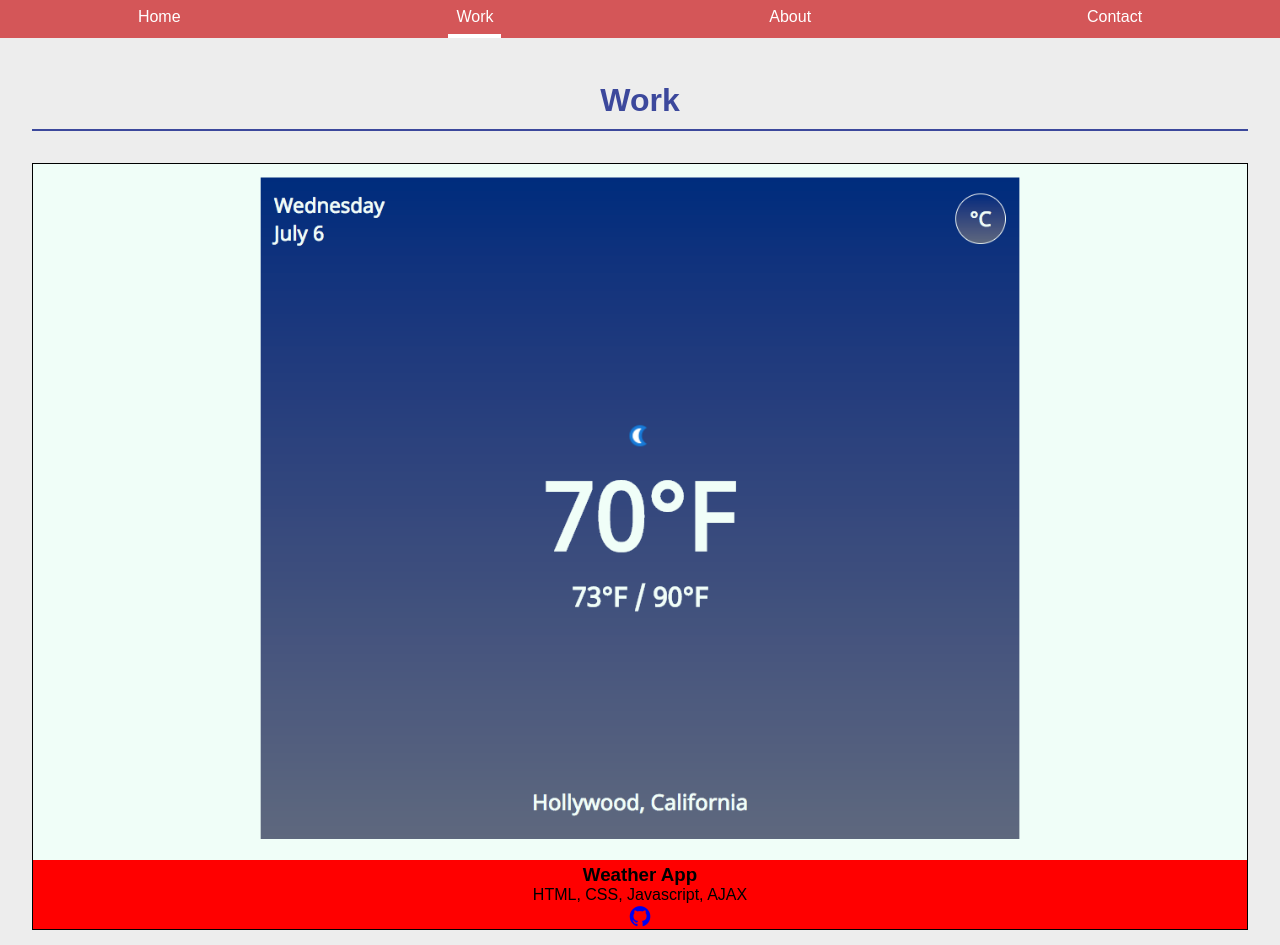
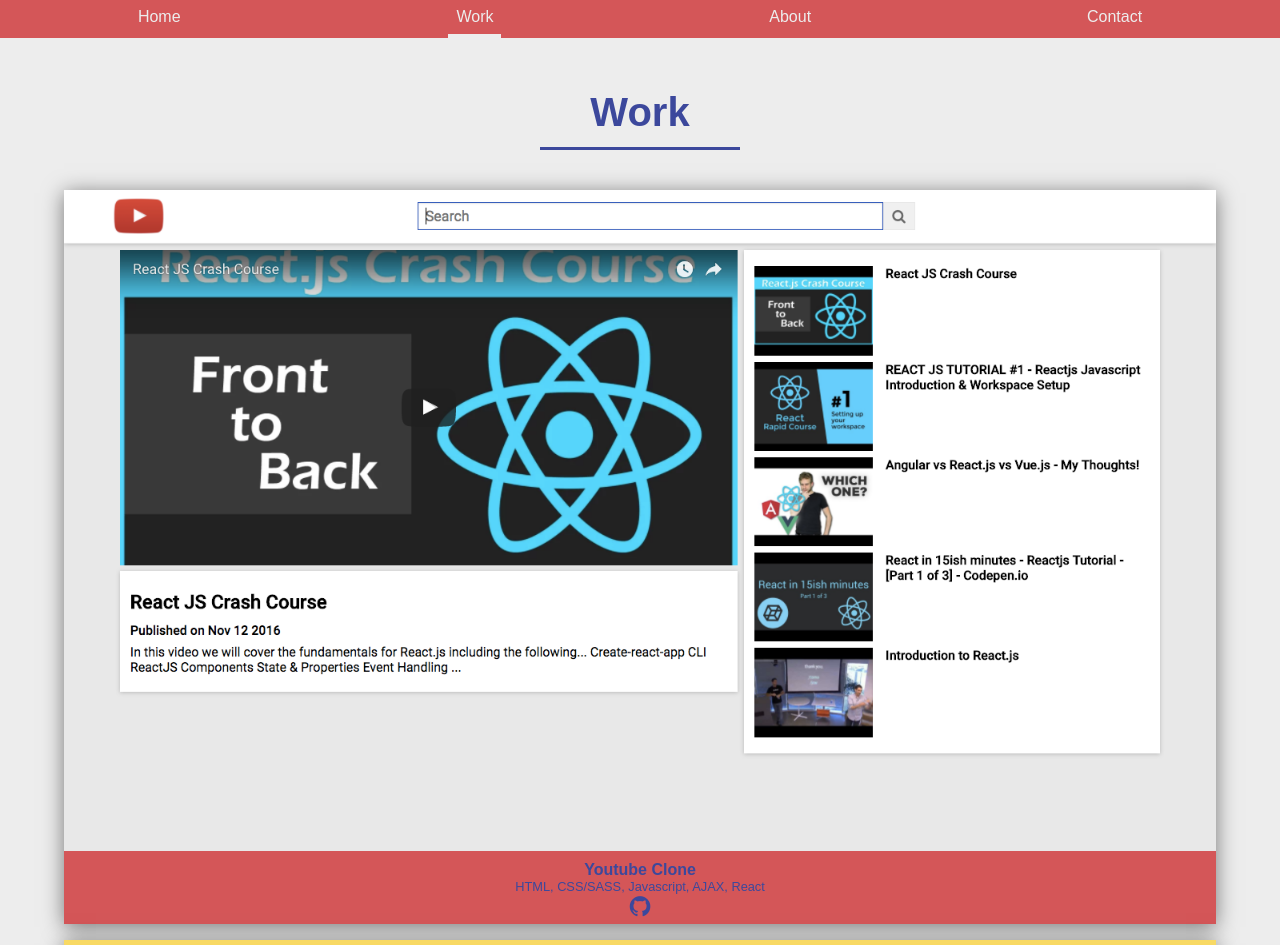
Before and after one commit to bd2187/portfolio, a React app: page /work in a window 1280 px wide. Shown: the top 945 px of the page. Built offline with nearby package versions, Linux system fonts and the light colour scheme.

Commit message:
Add default styling to Work page

```diff
--- a/app/components/About.js
+++ b/app/components/About.js
@@ -4,10 +4,10 @@
 function About() {
   return (
     <div className="about content">
-      <h1 className="category-title">About</h1>
+      <h1 className="category-title">About Me</h1>
       <img className='profile-photo' src={profilePic} alt="Profile Photo"/>
       <p className="about-me">
-      {"Lorem Ipsum is simply dummy text of the printing and typesetting industry. Lorem Ipsum has been the industry's standard dummy text ever since the 1500s, when an unknown printer took a galley of type and scrambled it to make a type specimen book. It has survived not only five centuries, but also the leap into electronic typesetting, remaining essentially unchanged. It was popularised in the 1960s with the release of Letraset sheets containing Lorem Ipsum passages, and more recently with desktop publishing software like Aldus PageMaker including versions of Lorem Ipsum."}
+      {"Lorem Ipsum is simply dummy text of the printing and typesetting industry. Lorem Ipsum has been the industry's standard dummy text ever since the 1500s, when an unknown printer took a galley of type and scrambled it to make a type specimen book. It has survived not only five centuries, but also the leap into electronic typesetting, remaining essentially unchanged."}
       </p>
     </div>
   );
--- a/app/components/Project.js
+++ b/app/components/Project.js
@@ -1,8 +1,8 @@
 import React, {Component} from 'react';
+import { Link } from 'react-router-dom';
 import PropTypes from 'prop-types';
 
 function parseTech(tech, index, array) {
-  console.log(tech, index, array);
   if (index === 0) {
     return `${tech}, `;
   }
@@ -18,11 +18,16 @@
   return (
     <li>
       <div className="thumbnail-box">
-        <a href={link} target="_blank">
+        <Link
+          to={link}
+          target="_blank"
+          className="project-link"
+        >
           <img
             className="thumbnail"
-            src={require(`../assets/${thumbnail}`)}/>
-        </a>
+            src={require(`../assets/${thumbnail}`)}
+            alt={`Thumbnail for ${title} project`}/>
+        </Link>
       </div>
       <div className="project-info-box">
         <h3>{title}</h3>
--- a/app/data.js
+++ b/app/data.js
@@ -2,11 +2,11 @@
 
 var projects = [
   {
-    title: 'Weather App',
-    thumbnail: 'weather_app.png',
-    tech: ['HTML', 'CSS', 'Javascript', 'AJAX'],
-    link: 'https://bd2187.github.io/Local-Weather-App/',
-    github: 'https://github.com/bd2187/Local-Weather-App'
+    title: 'Youtube Clone',
+    thumbnail: 'youtube.png',
+    tech: ['HTML', 'CSS/SASS', 'Javascript', 'AJAX', 'React'],
+    link: 'https://react-tube-3e7aa.firebaseapp.com',
+    github: 'https://github.com/bd2187/react-tube'
   },
   {
     title: 'Twitch TV',
@@ -37,11 +37,11 @@
     github: 'https://github.com/bd2187/github-battle'
   },
   {
-    title: 'Youtube Clone',
-    thumbnail: 'youtube.png',
-    tech: ['HTML', 'CSS/SASS', 'Javascript', 'AJAX', 'React'],
-    link: 'https://react-tube-3e7aa.firebaseapp.com',
-    github: 'https://github.com/bd2187/react-tube'
+    title: 'Weather App',
+    thumbnail: 'weather_app.png',
+    tech: ['HTML', 'CSS', 'Javascript', 'AJAX'],
+    link: 'https://bd2187.github.io/Local-Weather-App/',
+    github: 'https://github.com/bd2187/Local-Weather-App'
   }
 ];
 
--- a/app/styles/scss/main.scss
+++ b/app/styles/scss/main.scss
@@ -8,18 +8,21 @@
 
 
 .container {
-  // background: #fff;
   background: $offWhite;
-  // width: 95%;
   margin: 0 auto;
 }
 
 .category-title {
+  width: 5em;
+  max-width: 210px;
+  margin: 1em auto;
+  padding-bottom: .3em;
+
+  border-bottom: 3px solid $blue;
+
   text-align: center;
-  margin: 1em 0;
-  padding-bottom: .3em;
-  border-bottom: 2px solid $blue;
   color: $blue;
+  font-size: 2.5em;
 }
 
 .nav-bar {
@@ -37,16 +40,16 @@
     a {
       display: inline-block;
       padding: .5em;
-      color: #fff;
+      color: $offWhite;
       transition: color $transitionTime;
       &:hover {
-        color: darken(#fff, 18%);
+        color: $blue;
       }
     } // end a
   }
 
   .active {
-    border-bottom: 4px solid white;
+    border-bottom: 4px solid $offWhite;
   }
 }
 
@@ -67,26 +70,59 @@
 }
 
 .project-list {
+  li, a { color: $blue; }
   li {
-    background: red;
-    border: 1px solid black;
+    background: $lightRed;
     margin-bottom: 1em;
     text-align: center;
+    line-height: 1.2;
+
+    h3 { font-size: 1em; }
+    p { font-size: .8em; }
+
+    box-shadow: 0px 3px 20px rgba(0,0,0,0.5);
+
+    transition: box-shadow $transitionTime;
+
+    &:hover {
+      box-shadow: 0px 3px 30px rgba(0,0,0,0.7);
+    }
   }
+
   .thumbnail {
     width: 100%;
   }
+
+  .project-info-box {
+    padding: .3em 0;
+  }
+
   .fa-github {
     font-size: 1.5em;
+    transition: color $transitionTime;
+    &:hover {
+      color: lighten($blue, 15%);
+    }
   }
 }
 
-.profile-photo {
-  width: 50%;
-  border-radius: 50%;
-  display: block;
-  margin: 0 auto;
+.about {
+  // background: green;
+  .profile-photo {
+    width: 40%;
+    border-radius: 50%;
+    display: block;
+    margin: 1em auto;
+  }
+
+  .about-me {
+    text-align: center;
+    line-height: 1.5;
+    font-size: 1.112em;
+    color: $blue;
+  }
 }
+
 
 .contact {
   display: flex;
@@ -97,7 +133,7 @@
     display: flex;
     justify-content: space-around;
     a {
-      font-size: 3.12em;
+      font-size: 3em;
       color: $lightRed;
       background: $blue;
       display: inline-block;
@@ -132,7 +168,7 @@
 
 .content {
   // Sticky footer
-  width: 95%;
+  width: 90%;
   margin: 0 auto;
   min-height: calc(100vh - 84.78px); /* 34px(Nav) + 50.78px(footer)*/
   padding: 1em 0;
```
Also changed, not shown: app/styles/css/main.css.
